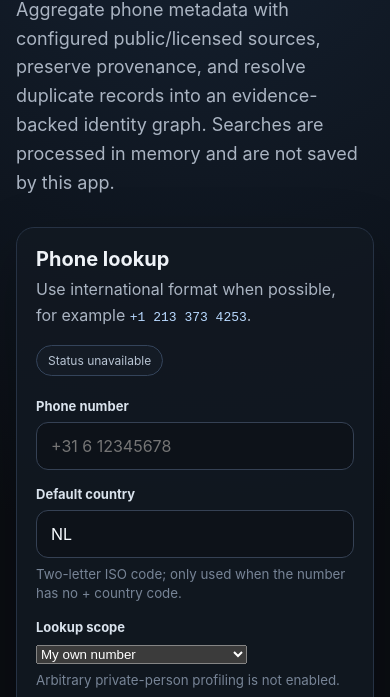
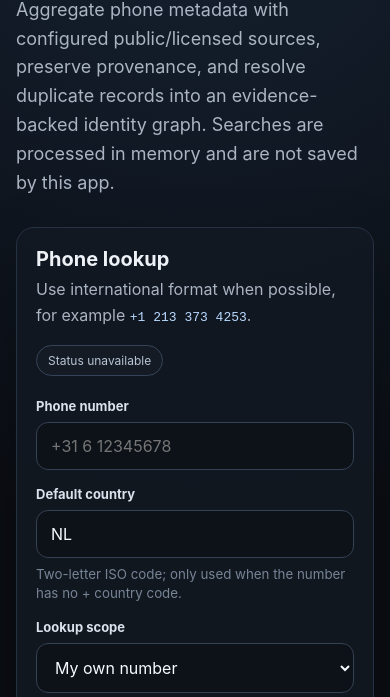
Before and after one commit to awet2001/OSINTLookup, a website: page public/index.html in a window 390 px wide. Shown: the part 131-828 px from the top of the page. Drawn offline with Linux system fonts and the light colour scheme; no server answers.

Commit message:
Polish lookup scope control

```diff
--- a/public/styles.css
+++ b/public/styles.css
@@ -7,7 +7,7 @@
 
 * { box-sizing: border-box; }
 body { margin: 0; min-height: 100vh; background: radial-gradient(circle at top, #152131 0, #0a0d12 42rem); }
-button, input { font: inherit; }
+button, input, select { font: inherit; }
 a { color: #8cc8ff; }
 code { color: #b8d9ff; }
 
@@ -26,10 +26,10 @@ p { color: #aab4c2; line-height: 1.6; }
 .status-pill { border: 1px solid #34445b; background: #141b25; color: #b8c4d3; border-radius: 999px; padding: 7px 11px; font-size: 12px; white-space: nowrap; }
 .status-pill.live { border-color: #1f6f56; color: #8ee7c2; }
 
-.form-grid { display: grid; grid-template-columns: 1fr 220px; gap: 16px; }
+.form-grid { display: grid; grid-template-columns: minmax(0, 1fr) 180px 230px; gap: 16px; align-items: start; }
 label > span:first-child { display: block; color: #d9e2ec; font-size: 13px; font-weight: 650; margin-bottom: 8px; }
-input[type="text"], input[type="tel"] { width: 100%; background: #0d1219; border: 1px solid #354154; border-radius: 12px; color: #f7fbff; padding: 13px 14px; outline: none; }
-input:focus { border-color: #67b8ff; box-shadow: 0 0 0 3px rgba(103,184,255,.13); }
+input[type="text"], input[type="tel"], select { width: 100%; background: #0d1219; border: 1px solid #354154; border-radius: 12px; color: #f7fbff; padding: 13px 14px; outline: none; }
+input:focus, select:focus { border-color: #67b8ff; box-shadow: 0 0 0 3px rgba(103,184,255,.13); }
 small { display: block; color: #778496; margin-top: 7px; line-height: 1.45; }
 .consent-row { display: flex; gap: 10px; align-items: flex-start; margin: 18px 0; color: #aab4c2; font-size: 13px; }
 .consent-row span { margin: 0 !important; font-weight: 400 !important; color: inherit !important; }
@@ -58,9 +58,15 @@ button:disabled { opacity: .55; cursor: progress; }
 .notice { border-color: #4a3f28; }
 .notice h2 { color: #ffe3a3; }
 
+@media (max-width: 860px) {
+  .form-grid { grid-template-columns: 1fr 1fr; }
+  .form-grid label:first-child { grid-column: 1 / -1; }
+}
+
 @media (max-width: 760px) {
   .shell { padding-top: 42px; }
   .form-grid, .summary-grid { grid-template-columns: 1fr; }
+  .form-grid label:first-child { grid-column: auto; }
   .panel-heading { flex-direction: column; }
   .panel { padding: 19px; }
 }
```
